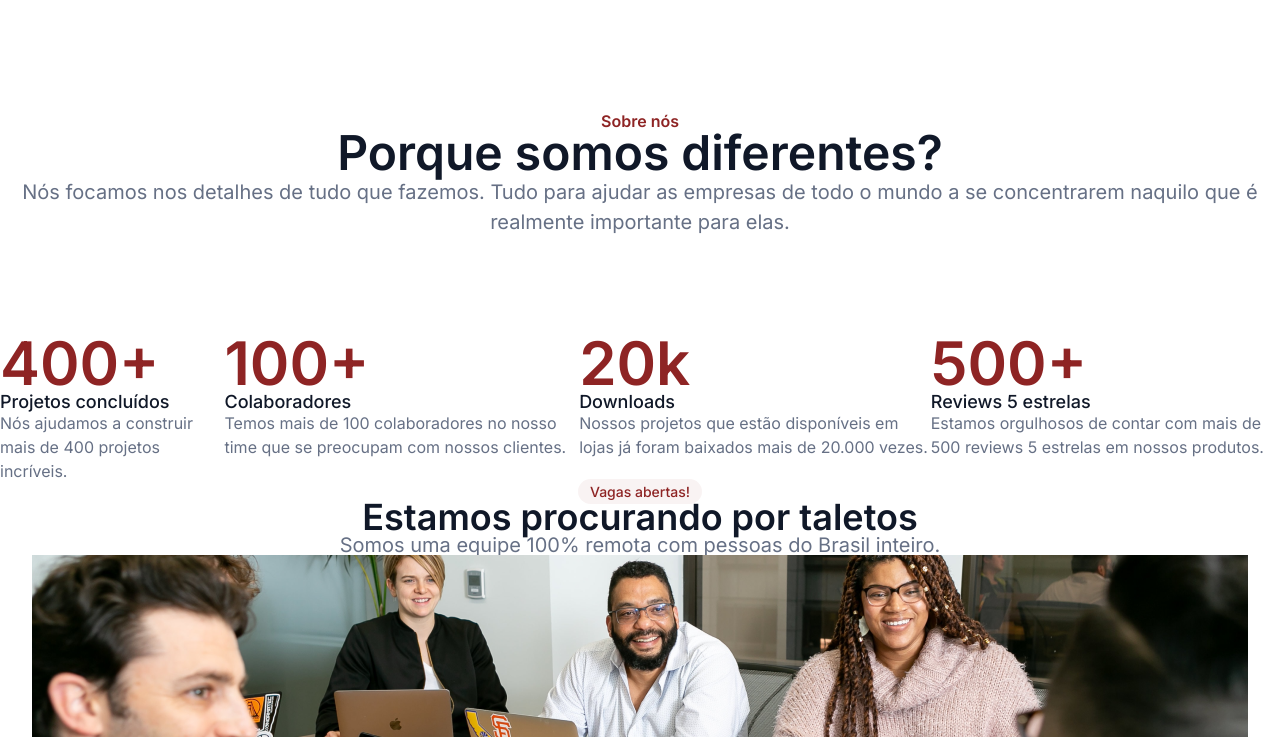
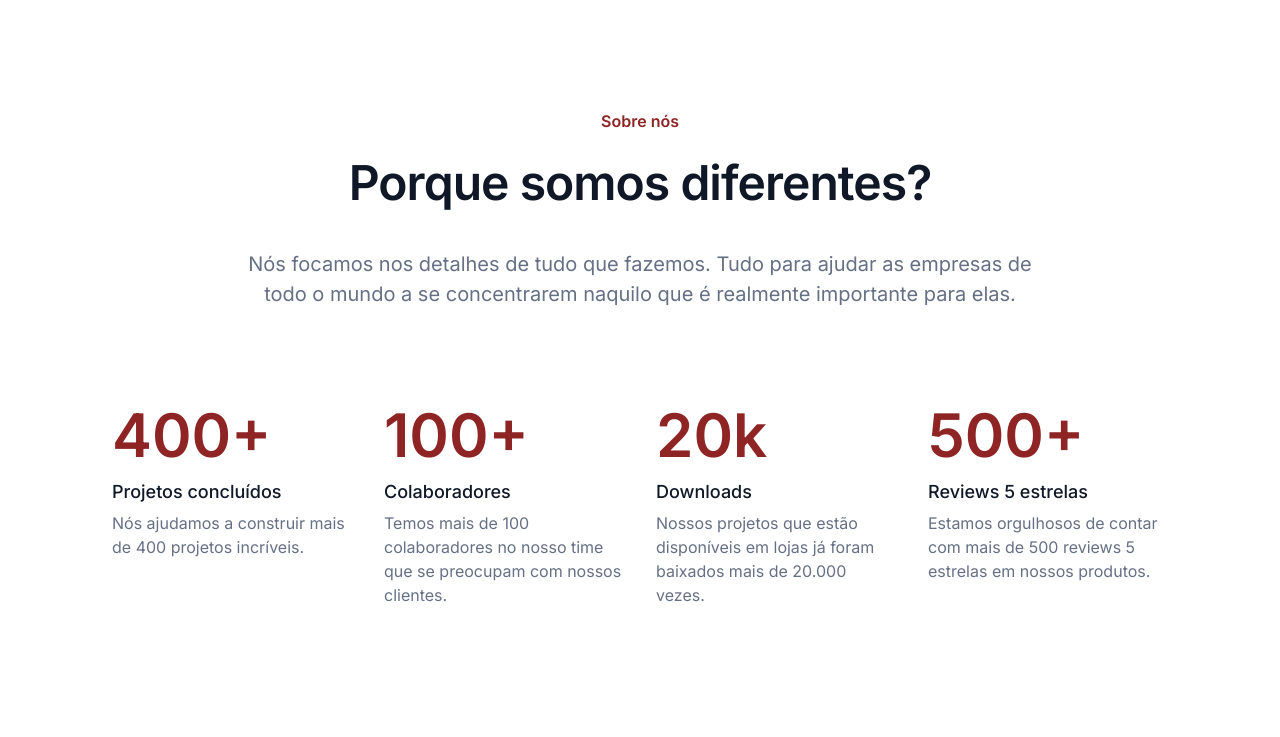
Before and after one commit to melcarv/7-days-of-code, a plain HTML site: page index.html in a window 1280 px wide. Shown: the part 63-800 px from the top of the page. Drawn offline with Linux system fonts and the light colour scheme.

Commit message:
Aplicação de margins e paddings

```diff
--- a/assets/css/style.css
+++ b/assets/css/style.css
@@ -67,20 +67,31 @@
     color: var(--titulo);
     font-weight: 600;
     font-size: 48px;
-}
+    line-height: 60px;
+    margin-top: 24px;
+    letter-spacing: -0.02em;
+  }
 
-.cabecalho__texto {
+  .cabecalho__texto {
     color: var(--texto);
     font-weight: 400;
     font-size: 20px;
     line-height: 30px;
     text-align: center;
-}
+    width: 49.438rem;
+    margin-top: 36px;
+  }
 
 /* metricas */
 
 .metricas {
     display: flex;
+    padding: 0px 112px 96px;
+    gap: 32px;
+}
+
+.metricas__dados {
+    width: 80%;
 }
 
 .metricas__numero {
@@ -93,6 +104,7 @@
     font-size: 18px;
     font-weight: 500;
     color: var(--titulo);
+    margin-top: 18px;
 }
 
 .metricas__texto {
@@ -100,12 +112,14 @@
     font-weight: 400;
     color: var(--texto);
     line-height: 24px;
+    margin-top: 10px;
 }
 
 /* vagas */
 
 .vagas {
     text-align: center;
+    padding: 96px 0px;
 }
 
 .vagas__anuncio {
@@ -121,10 +135,13 @@
     font-size: 36px;
     font-weight: 600;
     color: var(--titulo);
+    margin-top: 30px;
 }
 
 .vagas__texto {
     font-size: 20px;
     font-weight: 400;
     color: var(--texto);
+    margin-top: 30px;
+    margin-bottom: 60px;
 }
```
